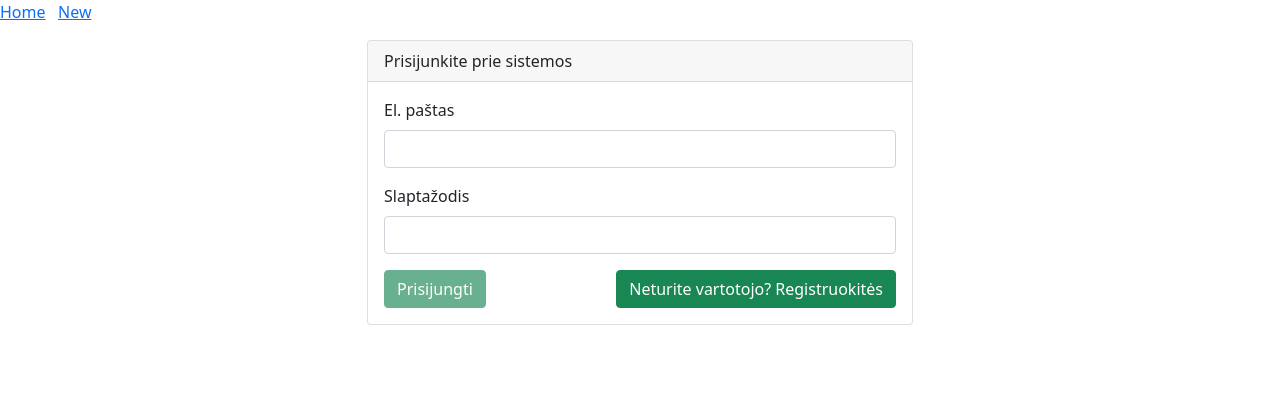
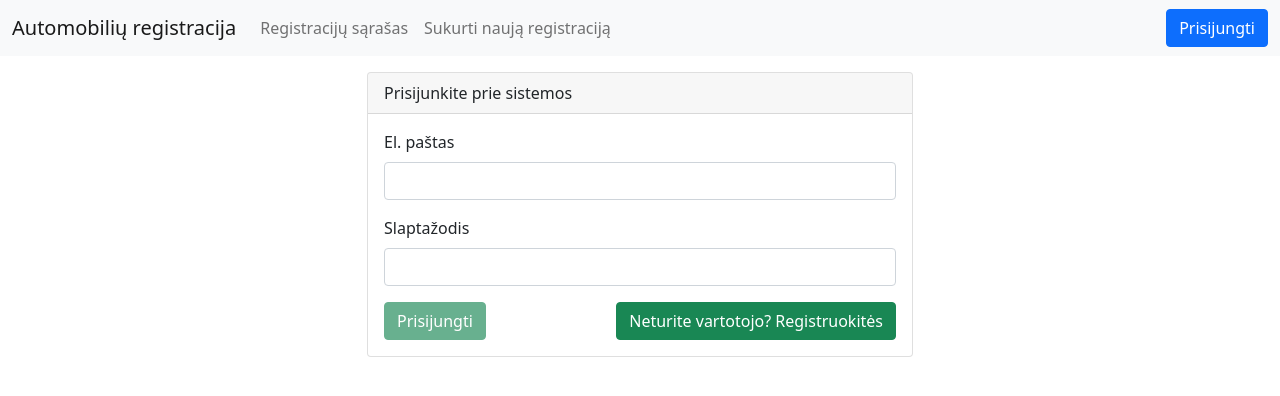
Before and after one commit to GediminasGricius/AutomobiliuRegistracija, an Angular app: page /login in a window 1280 px wide. Shown: the top 396 px of the page. Built offline with nearby package versions, Linux system fonts and the light colour scheme.

Commit message:
Navigation

```diff
--- a/src/app/components/home/home.component.html
+++ b/src/app/components/home/home.component.html
@@ -31,7 +31,6 @@
                 </tr>
             </tbody>
         </table>
-        <div *ngIf="!isLoggedin">Norėdami redaguoti arba ištrinti įrašus turite <a routerLink="/login">prisijungti</a>.</div>
-        <div *ngIf="isLoggedin">Jūs esate prisijungęs kaip: {{ user?.email }}. <a class="btn btn-primary" (click)="onLogout()" >Atsijungti</a></div>
+
     </div>
 </div>
--- a/src/app/components/home/home.component.ts
+++ b/src/app/components/home/home.component.ts
@@ -36,13 +36,4 @@ export class HomeComponent implements OnInit {
     });
   }
 
-  onLogout(){
-    this.auth.logout();
-    this.router.navigate(['/login']);
-
-
-  }
-
-
-
 }
--- a/src/app/components/navigation/navigation.component.html
+++ b/src/app/components/navigation/navigation.component.html
@@ -1 +1,22 @@
-<a routerLink="/">Home</a> &nbsp; <a routerLink="/new">New</a>
+<nav class="navbar navbar-expand-lg navbar-light bg-light">
+    <div class="container-fluid">
+      <a class="navbar-brand" href="#">Automobilių registracija</a>
+      <button class="navbar-toggler" type="button" data-bs-toggle="collapse" data-bs-target="#navbarNav" aria-controls="navbarNav" aria-expanded="false" aria-label="Toggle navigation">
+        <span class="navbar-toggler-icon"></span>
+      </button>
+      <div class="collapse navbar-collapse " id="navbarNav">
+        <ul class="navbar-nav me-auto">
+          <li class="nav-item">
+            <a class="nav-link" routerLink="/">Registracijų sąrašas</a>
+          </li>
+          <li class="nav-item">
+              <a class="nav-link" routerLink="/new">Sukurti naują registraciją</a>
+            </li>
+
+        </ul>
+        <div *ngIf="isLoggedin" class="d-flex me-2" >Jūs esate prisijungęs: <b>{{ user?.email }}</b> </div>
+        <a  *ngIf="!isLoggedin" class="btn btn-primary d-flex" routerLink="/login">Prisijungti</a>
+        <button *ngIf="isLoggedin" class="btn btn-primary d-flex" (click)="onLogout()">Atsijungti</button>
+      </div>
+    </div>
+  </nav>
--- a/src/app/components/navigation/navigation.component.ts
+++ b/src/app/components/navigation/navigation.component.ts
@@ -1,4 +1,7 @@
 import { Component, OnInit } from '@angular/core';
+import { Router } from '@angular/router';
+import { AuthResponseData } from 'src/app/models/authResponseData';
+import { AuthService } from 'src/app/services/auth.service';
 
 @Component({
   selector: 'app-navigation',
@@ -7,9 +10,25 @@ import { Component, OnInit } from '@angular/core';
 })
 export class NavigationComponent implements OnInit {
 
-  constructor() { }
+  public isLoggedin=false;
+  public user?:AuthResponseData;
+
+  constructor(private auth:AuthService, private router:Router) { }
 
   ngOnInit(): void {
+    this.isLoggedin=this.auth.isLoggedIn;
+    this.user=this.auth.user;
+    this.auth.userUpdated.subscribe(()=>{
+      this.isLoggedin=this.auth.isLoggedIn;
+      this.user=this.auth.user;
+    });
   }
 
+  public onLogout(){
+    this.auth.logout();
+    this.router.navigate(['/login']);
+
+  }
+
+
 }
--- a/src/app/components/new-registration/new-registration.component.ts
+++ b/src/app/components/new-registration/new-registration.component.ts
@@ -3,6 +3,7 @@ import { Component, ElementRef, OnInit } from '@angular/core';
 import { NgForm } from '@angular/forms';
 import { Router } from '@angular/router';
 import { Registration } from 'src/app/models/registration';
+import { AuthService } from 'src/app/services/auth.service';
 import { RegistrationService } from 'src/app/services/registration.service';
 
 @Component({
@@ -12,9 +13,13 @@ import { RegistrationService } from 'src/app/services/registration.service';
 })
 export class NewRegistrationComponent implements OnInit {
 
-  constructor(private registrationService:RegistrationService, private router:Router) { }
+  constructor(private registrationService:RegistrationService, private router:Router, private auth:AuthService) { }
 
   ngOnInit(): void {
+
+    if (!this.auth.isLoggedIn){
+      this.router.navigate(["/login"]);
+    }
   }
 
   onSubmit(f:NgForm){
--- a/src/app/components/update-registration/update-registration.component.ts
+++ b/src/app/components/update-registration/update-registration.component.ts
@@ -2,6 +2,7 @@ import { Component, OnInit } from '@angular/core';
 import { NgForm } from '@angular/forms';
 import { ActivatedRoute, Router, RouterModule } from '@angular/router';
 import { Registration } from 'src/app/models/registration';
+import { AuthService } from 'src/app/services/auth.service';
 import { RegistrationService } from 'src/app/services/registration.service';
 
 @Component({
@@ -15,11 +16,16 @@ export class UpdateRegistrationComponent implements OnInit {
   public registration:Registration=new Registration("","","","",0);
   public isData=false;
 
-  constructor(private registrationService:RegistrationService, private router:Router, private route:ActivatedRoute) {
+  constructor(private registrationService:RegistrationService, private router:Router, private route:ActivatedRoute, private auth:AuthService) {
     this.id=this.route.snapshot.params['id'];
   }
 
   ngOnInit(): void {
+    if (!this.auth.isLoggedIn){
+      this.router.navigate(["/login"]);
+    }
+
+
 
     this.registrationService.getRegistration(this.id).subscribe({
      next: (response)=>{
--- a/src/app/services/auth.service.ts
+++ b/src/app/services/auth.service.ts
@@ -1,5 +1,5 @@
 import { HttpClient } from '@angular/common/http';
-import { Injectable } from '@angular/core';
+import { EventEmitter, Injectable } from '@angular/core';
 import { tap } from 'rxjs/operators';
 import { AuthResponseData } from '../models/authResponseData';
 
@@ -10,10 +10,12 @@ export class AuthService {
   public isLoggedIn=false;
   public user?:AuthResponseData;
   private key="AIzaSyCt63eSHlVde6Jqubnf7IIkv-zwVdzD9xQ";
+  public userUpdated=new EventEmitter();
 
   constructor(private http:HttpClient) { }
 
   private authAPICall(url:string, email:String, password:String){
+
     return this.http.post<AuthResponseData>(url,{
       email:email,
       password:password,
@@ -21,7 +23,9 @@ export class AuthService {
     }).pipe(  tap(  (response)=>{
       this.isLoggedIn=true;
       this.user=response;
+      this.userUpdated.emit();
     }));
+
   }
 
   public register(email:String,password:String){
@@ -29,12 +33,17 @@ export class AuthService {
   }
 
   public login(email:String,password:String){
+
     return this.authAPICall("https://identitytoolkit.googleapis.com/v1/accounts:signInWithPassword?key="+this.key,email,password);
+
   }
+
+
 
   public logout(){
     this.isLoggedIn=false;
     this.user=undefined;
+    this.userUpdated.emit();
   }
 
 }
```
